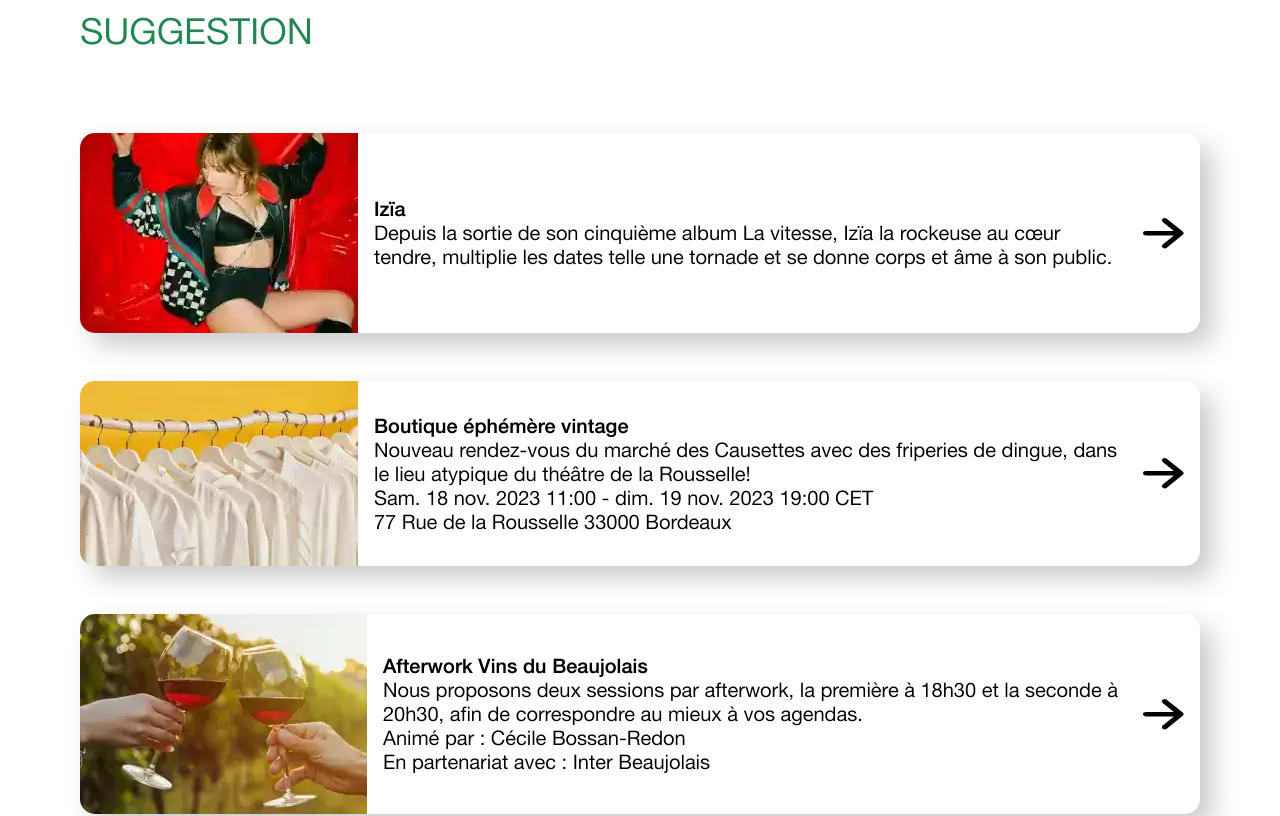
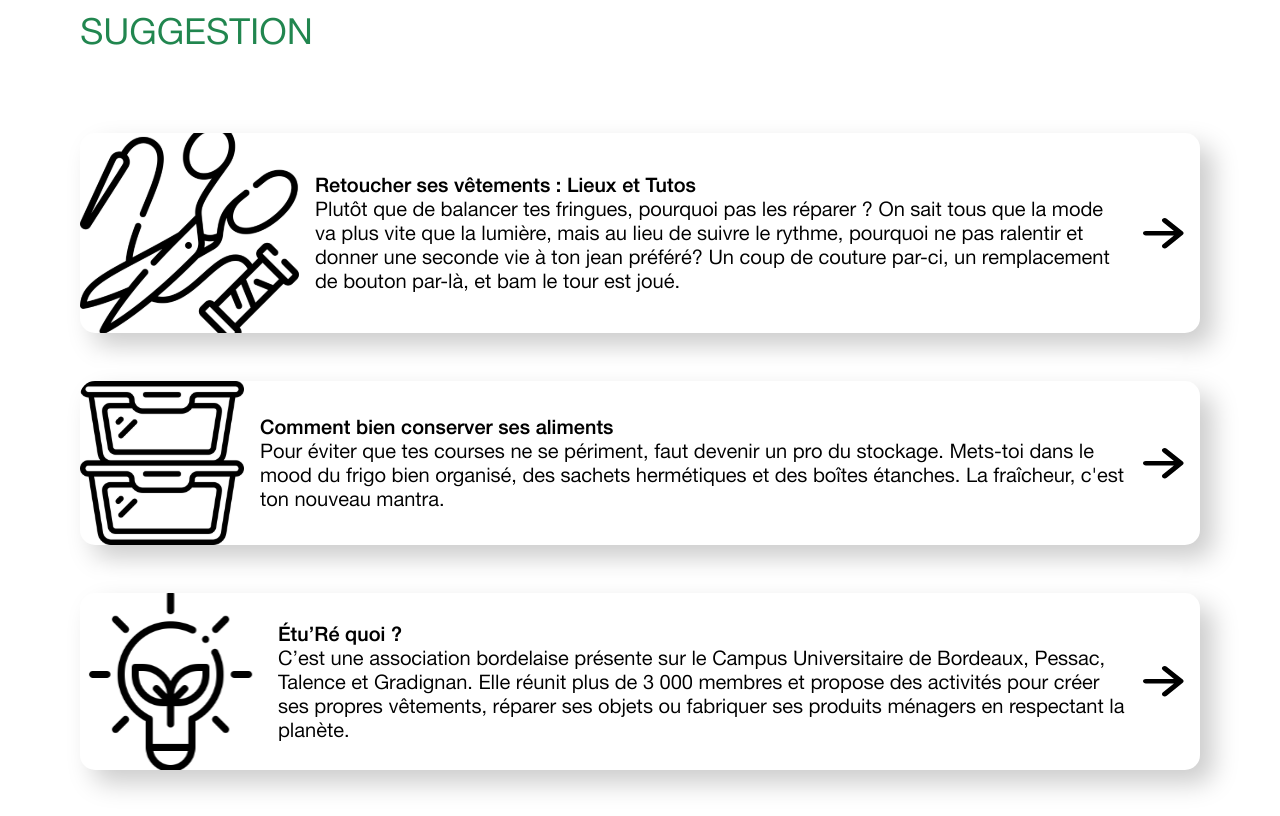
Before and after one commit to HeloisePi/Reboot2023_, a SvelteKit app: page / in a window 1280 px wide. Shown: the part 2120-2936 px from the top of the page. Built offline with nearby package versions, Linux system fonts and the light colour scheme.

Commit message:
Correction Img

```diff
--- a/src/routes/+page.svelte
+++ b/src/routes/+page.svelte
@@ -29,13 +29,11 @@
     </div>
     <TitleH2>Suggestion</TitleH2>
     <div class="allSuggestion">
-        <Suggestion src="https://openagenda.com/carte-jeune-bordeaux-metropole/events/izia-902066" srcImg="/images/sugestion/1.webp" title="Izïa">Depuis la sortie de son cinquième album La vitesse, Izïa la rockeuse au cœur tendre, multiplie les dates telle une tornade et se donne corps et âme à son public.</Suggestion>
-        <Suggestion src="https://www.eventbrite.fr/e/billets-boutique-ephemere-vintage-758067108127?aff=ebdssbdestsearch&_gl=1*1q18vh9*_up*MQ..*_ga*MTM1ODA3NDMxMy4xNzAwMDY3MTI4*_ga_TQVES5V6SH*MTcwMDA2NzEyNy4xLjAuMTcwMDA2NzEyNy4wLjAuMA.."  srcImg="/images/sugestion/2.webp" title="Boutique éphémère vintage">Nouveau rendez-vous du marché des Causettes avec des friperies de dingue, dans le lieu atypique du théâtre de la Rousselle!<br>
-            Sam. 18 nov. 2023 11:00 - dim. 19 nov. 2023 19:00 CET<br>
-            77 Rue de la Rousselle 33000 Bordeaux</Suggestion>
-        <Suggestion src="https://openagenda.com/carte-jeune-bordeaux-metropole/events/afterwork-vins-du-beaujolais"  srcImg="/images/sugestion/3.webp" title="Afterwork Vins du Beaujolais">Nous proposons deux sessions par afterwork, la première à 18h30 et la seconde à 20h30, afin de correspondre au mieux à vos agendas.<br>
-            Animé par : Cécile Bossan-Redon <br>
-            En partenariat avec : Inter Beaujolais <br></Suggestion>
+        <Suggestion src="" srcImg="/images/logo/scisor.svg" title="Retoucher ses vêtements : Lieux et Tutos">Plutôt que de balancer tes fringues, pourquoi pas les réparer ?
+            On sait tous que la mode va plus vite que la lumière, mais au lieu de suivre le rythme, pourquoi ne pas ralentir et donner une seconde vie à ton jean préféré? Un coup de couture par-ci, un remplacement de bouton par-là, et bam le tour est joué.</Suggestion>
+        <Suggestion src="" srcImg="/images/logo/foodContainer.svg" title="Comment bien conserver ses aliments">Pour éviter que tes courses ne se périment, faut devenir un pro du stockage.
+            Mets-toi dans le mood du frigo bien organisé, des sachets hermétiques et des boîtes étanches. La fraîcheur, c'est ton nouveau mantra.</Suggestion>
+        <Suggestion src=""  srcImg="/images/logo/light.svg" title="Étu’Ré quoi ?">C’est une association bordelaise présente sur le Campus Universitaire de Bordeaux, Pessac, Talence et Gradignan. Elle réunit plus de 3 000 membres et propose des activités pour créer ses propres vêtements, réparer ses objets ou fabriquer ses produits ménagers en respectant la planète.</Suggestion>
     </div>
 
 </section>
```
